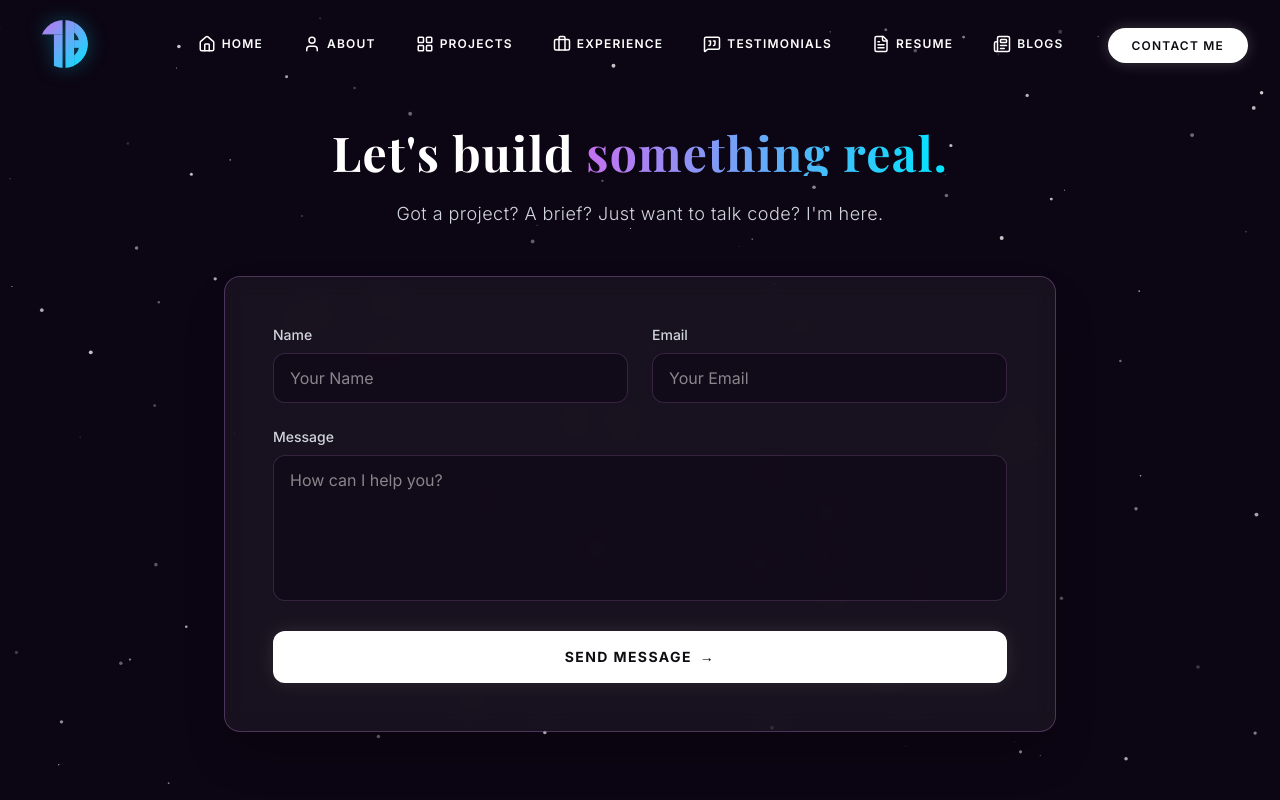
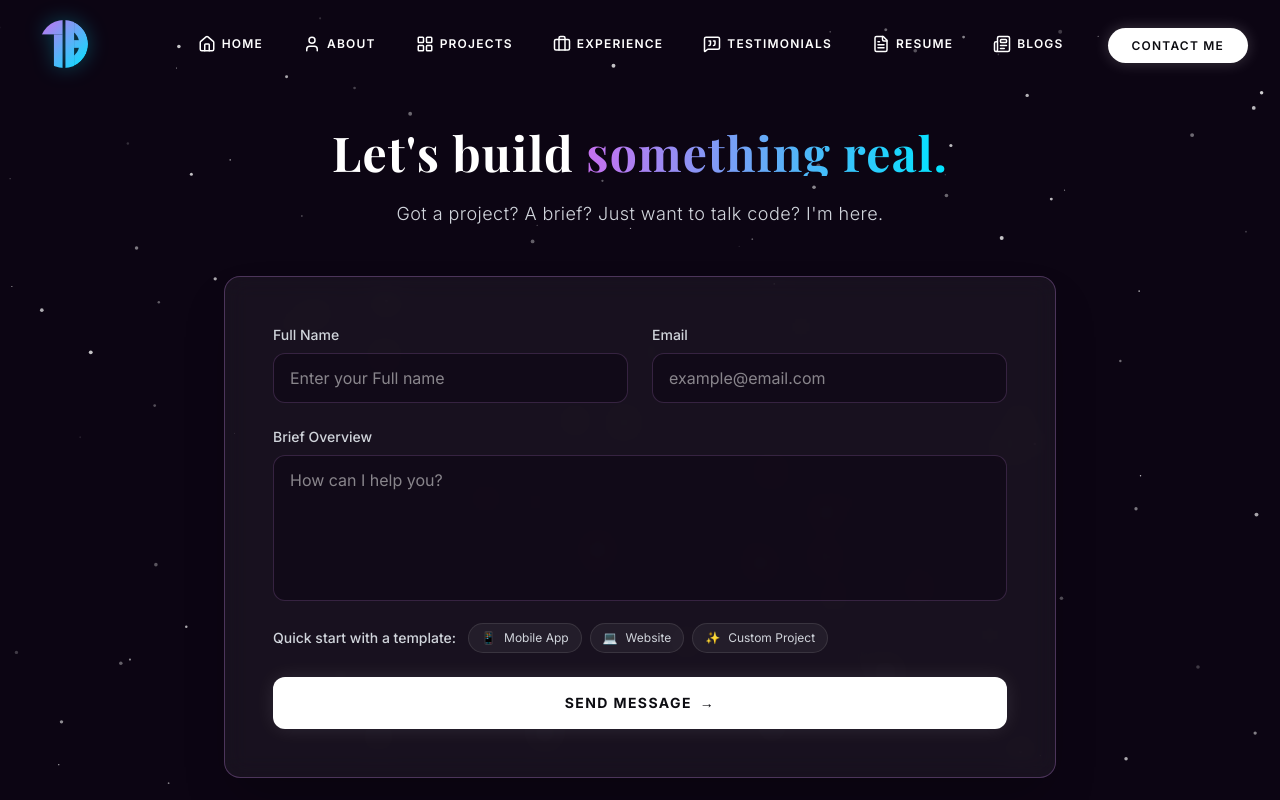
Before and after one commit to realtee01/new-profile-portfolio, a React (Vite) app: page /contact in a window 1280 px wide. Shown: the top 800 px of the page. Built offline with nearby package versions, Linux system fonts and the light colour scheme; a web font is replaced by a local one.

Commit message:
feat(contact): Improve form input labels and placeholders
Update labels and placeholders for name and email input fields in the contact form to be more descriptive and user-friendly.

```diff
--- a/src/components/Contact/Contact.tsx
+++ b/src/components/Contact/Contact.tsx
@@ -108,12 +108,12 @@ export default function Contact() {
           >
             <div className="grid grid-cols-1 lg:grid-cols-2 gap-6">
               <div>
-                <label htmlFor="name" className="block text-sm font-medium text-gray-300 mb-2">Name</label>
+                <label htmlFor="name" className="block text-sm font-medium text-gray-300 mb-2">Full Name</label>
                 <input
                   name="name"
                   id="name"
                   type="text"
-                  placeholder="Your Name"
+                  placeholder="Enter your Full name"
                   value={formData.name}
                   onChange={handleChange}
                   className={`w-full bg-[#0c0513]/50 border ${errors.name ? 'border-red-500' : 'border-[rgba(200,137,230,0.2)]'} rounded-xl px-4 py-3 text-white focus:outline-none focus:border-[#00e5ff] transition-colors`}
@@ -126,7 +126,7 @@ export default function Contact() {
                   name="email"
                   id="email"
                   type="email"
-                  placeholder="Your Email"
+                  placeholder="example@email.com"
                   value={formData.email}
                   onChange={handleChange}
                   className={`w-full bg-[#0c0513]/50 border ${errors.email ? 'border-red-500' : 'border-[rgba(200,137,230,0.2)]'} rounded-xl px-4 py-3 text-white focus:outline-none focus:border-[#00e5ff] transition-colors`}
@@ -135,7 +135,7 @@ export default function Contact() {
               </div>
             </div>
             <div>
-              <label htmlFor="message" className="block text-sm font-medium text-gray-300 mb-2">Message</label>
+              <label htmlFor="message" className="block text-sm font-medium text-gray-300 mb-2">Brief Overview</label>
               <textarea
                 name="message"
                 id="message"
@@ -143,9 +143,54 @@ export default function Contact() {
                 rows={5}
                 value={formData.message}
                 onChange={handleChange}
-                className={`w-full bg-[#0c0513]/50 border ${errors.message ? 'border-red-500' : 'border-[rgba(200,137,230,0.2)]'} rounded-xl px-4 py-3 text-white focus:outline-none focus:border-[#00e5ff] transition-colors resize-none`}
+                className={`w-full bg-[#0c0513]/50 border ${errors.message ? 'border-red-500' : 'border-[rgba(200,137,230,0.2)]'} rounded-xl px-4 py-3 text-white focus:outline-none focus:border-[#00e5ff] transition-colors resize-none mb-4`}
               ></textarea>
-              {errors.message && <p className="text-red-500 text-xs mt-1">{errors.message}</p>}
+              {errors.message && <p className="text-red-500 text-xs mt-1 mb-2">{errors.message}</p>}
+
+              <div className="flex flex-col sm:flex-row items-start sm:items-center gap-3">
+                <span className="text-sm font-medium text-gray-300">Quick start with a template:</span>
+                <div className="flex flex-wrap gap-2">
+                  <button
+                    type="button"
+                    onClick={() => {
+                      setFormData(prev => ({
+                        ...prev,
+                        message: "Hi! I'm looking to build a new mobile app. Here is a bit about what I need: [brief context].\nMy budget is around [budget], and my target launch date is [timeline]."
+                      }));
+                      if (errors.message) setErrors(prev => ({ ...prev, message: "" }));
+                    }}
+                    className="flex items-center gap-2 text-xs bg-white/5 hover:bg-white/10 border border-white/10 text-gray-300 py-1.5 px-3 rounded-full transition-colors"
+                  >
+                    <span>📱</span> Mobile App
+                  </button>
+                  <button
+                    type="button"
+                    onClick={() => {
+                      setFormData(prev => ({
+                        ...prev,
+                        message: "Hi! I'm looking to build a new website. Here is a bit about what I need: [brief context].\nMy budget is around [budget], and my target launch date is [timeline]."
+                      }));
+                      if (errors.message) setErrors(prev => ({ ...prev, message: "" }));
+                    }}
+                    className="flex items-center gap-2 text-xs bg-white/5 hover:bg-white/10 border border-white/10 text-gray-300 py-1.5 px-3 rounded-full transition-colors"
+                  >
+                    <span>💻</span> Website
+                  </button>
+                  <button
+                    type="button"
+                    onClick={() => {
+                      setFormData(prev => ({
+                        ...prev,
+                        message: "Hi! I'm looking to build a custom project. Here is a bit about what I need: [brief context].\nMy budget is around [budget], and my target launch date is [timeline]."
+                      }));
+                      if (errors.message) setErrors(prev => ({ ...prev, message: "" }));
+                    }}
+                    className="flex items-center gap-2 text-xs bg-white/5 hover:bg-white/10 border border-white/10 text-gray-300 py-1.5 px-3 rounded-full transition-colors"
+                  >
+                    <span>✨</span> Custom Project
+                  </button>
+                </div>
+              </div>
             </div>
             <button
               type="submit"
```
